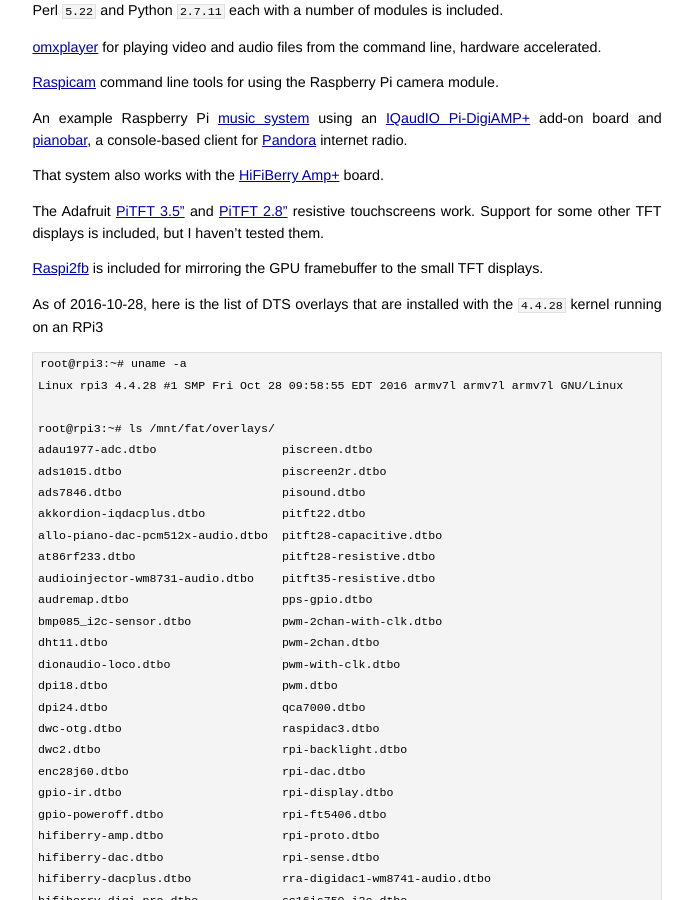
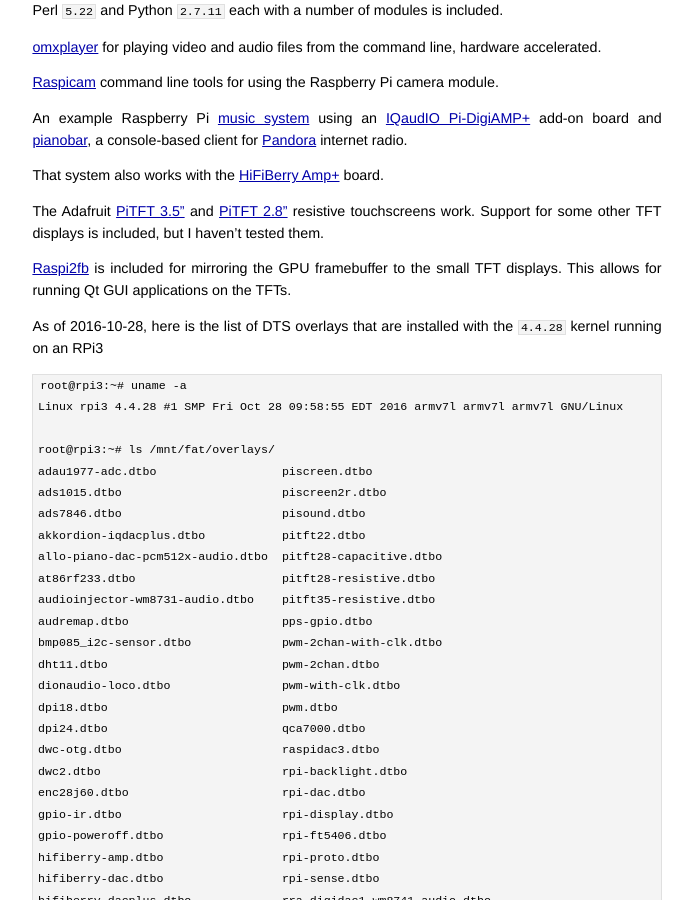
Before and after one commit to jumpnow/jumpnowtek-site, a Jekyll site: the page built from _posts/2015-12-04-Raspberry-Pi-Systems-with-Yocto.md, in a window 1280 px wide and 900 px high, scrolled down 1718 px. Shown: the whole window, without its empty margins (293-986 px from the left). Built offline with Jekyll 4.4.1, drawn with Linux system fonts in a browser that asks for light colours.

Commit message:
Update rpi doc

```diff
--- a/_posts/2015-12-04-Raspberry-Pi-Systems-with-Yocto.md
+++ b/_posts/2015-12-04-Raspberry-Pi-Systems-with-Yocto.md
@@ -2,7 +2,7 @@
 layout: post
 title: Building Raspberry Pi Systems with Yocto
 description: "Building customized systems for the Raspberry Pi using tools from the Yocto Project"
-date: 2016-10-28 10:14:00
+date: 2016-10-28 10:41:00
 categories: rpi
 tags: [linux, rpi, yocto, rpi2, rpi3, rpi zero, rpi compute]
 ---
@@ -85,7 +85,7 @@
 
 The Adafruit [PiTFT 3.5"][pitft35r] and [PiTFT 2.8"][pitft28r] resistive touchscreens work. Support for some other TFT displays is included, but I haven't tested them.
 
-[Raspi2fb][raspi2fb] is included for mirroring the GPU framebuffer to the small TFT displays.
+[Raspi2fb][raspi2fb] is included for mirroring the GPU framebuffer to the small TFT displays. This allows for running Qt GUI applications on the TFTs.
 
 As of 2016-10-28, here is the list of DTS overlays that are installed with the `4.4.28` kernel running on an RPi3
 
```
